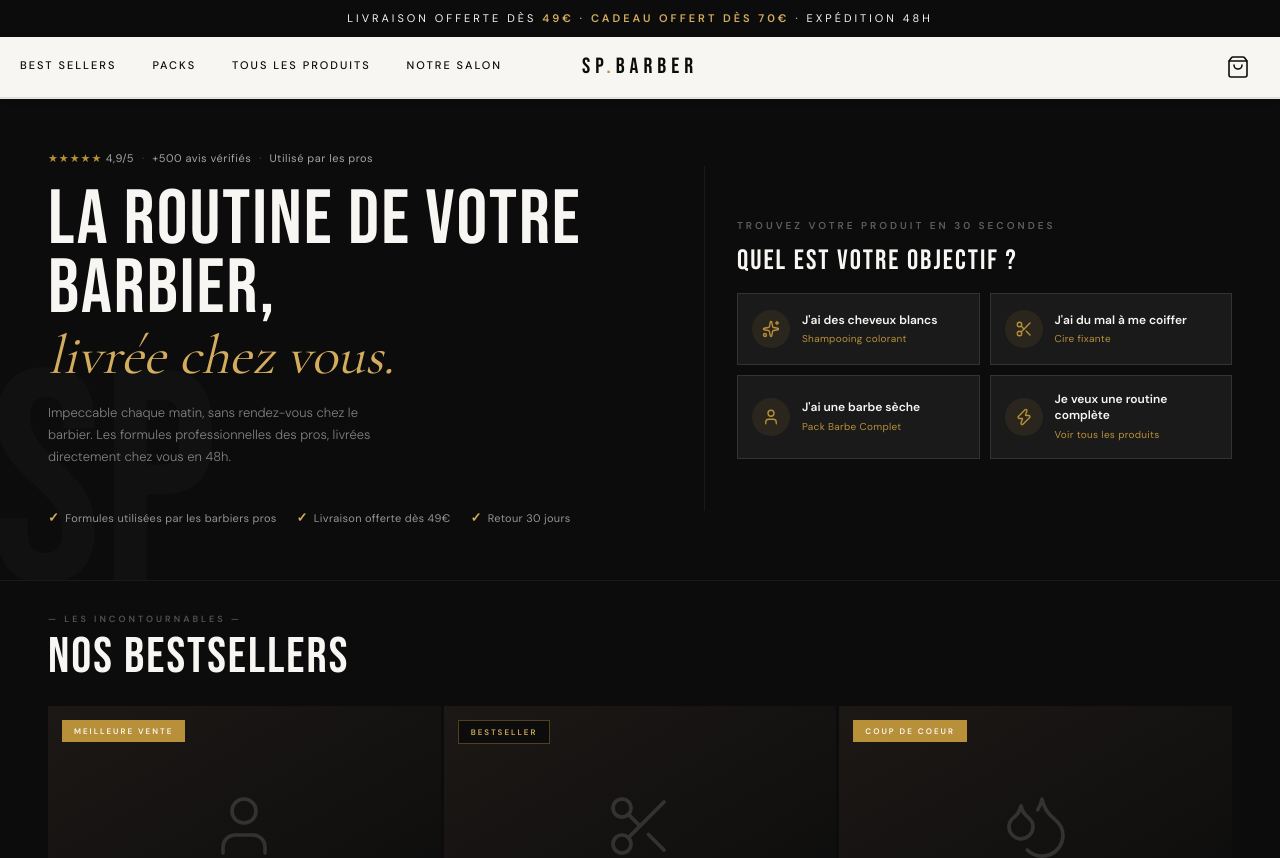
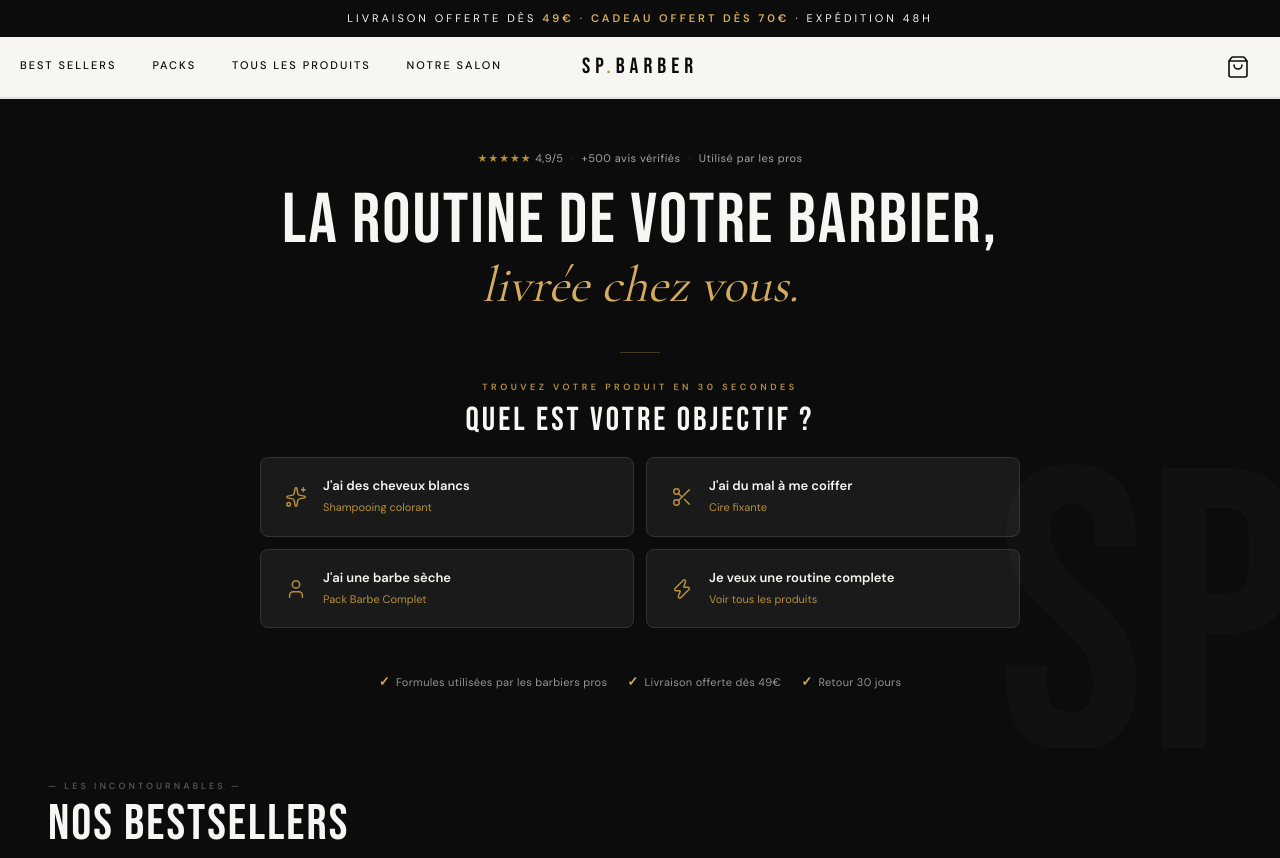
Before and after one commit to hedirahal-cmd/spbarber, a Next.js app: page / in a window 1280 px wide. Shown: the top 858 px of the page. Built offline with nearby package versions, Linux system fonts and the light colour scheme.

Commit message:
refactor: hero centered vertical layout, 2x2 quiz grid, no CTA button

```diff
--- a/src/app/globals.css
+++ b/src/app/globals.css
@@ -644,52 +644,53 @@ button { font-family: var(--fb); }
   letter-spacing: 0.5px;
 }
 
-/* ═══ HERO — 2 colonnes : headline gauche / objectifs droite ═══ */
+/* ═══ HERO — centré vertical, full width ═══ */
 .hero {
-  display: grid;
-  grid-template-columns: 55fr 45fr;
+  display: flex;
+  flex-direction: column;
+  align-items: center;
+  text-align: center;
   background: var(--b);
   position: relative;
   overflow: hidden;
-  align-items: center;
-  border-bottom: 1px solid rgba(255,255,255,.06);
-}
-.hero-l {
-  display: flex;
-  flex-direction: column;
-  justify-content: center;
-  padding: 52px 40px 52px 48px;
-  position: relative;
-  overflow: hidden;
-}
-.hero-l::before {
+  padding: 52px 48px 56px;
+  gap: 0;
+}
+.hero::before {
   content: "SP";
   position: absolute;
-  bottom: -60px;
-  left: -10px;
+  bottom: -80px;
+  right: -20px;
   font-family: var(--fd);
-  font-size: 300px;
-  color: rgba(255,255,255,.02);
+  font-size: 400px;
+  color: rgba(255,255,255,.018);
   line-height: 1;
   pointer-events: none;
-}
+  user-select: none;
+}
+
+/* Social proof bar */
 .hero-proof-bar {
   display: flex;
   align-items: center;
+  justify-content: center;
   gap: 8px;
-  margin-bottom: 20px;
+  margin-bottom: 22px;
   flex-wrap: wrap;
 }
 .hero-proof-item { font-size: 11px; color: rgba(248,246,243,.65); letter-spacing: 0.5px; font-weight: 400; }
 .hero-proof-star { color: var(--gold); font-size: 11px; letter-spacing: 1px; }
 .hero-proof-sep { color: rgba(248,246,243,.25); font-size: 11px; }
+
+/* H1 */
 .h-title {
   font-family: var(--fd);
-  font-size: clamp(52px, 6vw, 88px);
-  line-height: 0.9;
+  font-size: clamp(44px, 5.5vw, 80px);
+  line-height: 0.95;
   color: var(--w);
   letter-spacing: 2px;
-  margin-bottom: 14px;
+  margin-bottom: 36px;
+  max-width: 860px;
 }
 .h-title em {
   font-family: var(--fs);
@@ -698,92 +699,95 @@ button { font-family: var(--fb); }
   color: var(--goldl);
   display: block;
   letter-spacing: 0;
-  line-height: 1.15;
-}
-.h-sub {
-  font-size: 13px;
-  color: rgba(248,246,243,.5);
-  line-height: 1.7;
+  line-height: 1.2;
+}
+
+/* Séparateur visuel avant la section objectifs */
+.hq-sep {
+  width: 40px;
+  height: 1px;
+  background: rgba(184,144,58,.35);
   margin-bottom: 28px;
-  max-width: 340px;
-  font-weight: 300;
-}
-/* Colonne droite — zone objectifs */
-.hero-r {
-  padding: 52px 48px 52px 32px;
-  display: flex;
-  flex-direction: column;
-  gap: 14px;
-  justify-content: center;
-  border-left: 1px solid rgba(255,255,255,.06);
-}
+}
+
+/* Label + titre section objectifs */
 .hq-label {
-  font-size: 10px;
-  letter-spacing: 3px;
+  font-size: 9px;
+  letter-spacing: 3.5px;
   text-transform: uppercase;
-  color: rgba(248,246,243,.35);
+  color: var(--gold);
   font-family: var(--fb);
   font-weight: 700;
+  margin-bottom: 10px;
 }
 .hq-title {
   font-family: var(--fd);
-  font-size: clamp(20px, 2.2vw, 28px);
-  letter-spacing: 2px;
+  font-size: clamp(22px, 2.6vw, 34px);
+  letter-spacing: 3px;
   color: var(--w);
   line-height: 1;
-  margin-bottom: 4px;
-}
+  margin-bottom: 20px;
+}
+
+/* Grille 2×2 — max 760px, centrée */
 .hq-grid {
   display: grid;
   grid-template-columns: 1fr 1fr;
-  gap: 10px;
+  gap: 12px;
+  width: 100%;
+  max-width: 760px;
+  margin-bottom: 32px;
 }
 .hq-btn {
   display: flex;
   align-items: center;
-  gap: 12px;
-  padding: 16px 14px;
+  gap: 16px;
+  padding: 20px 24px;
   background: #1a1a1a;
   border: 1px solid #333;
+  border-radius: 8px;
   text-decoration: none;
   color: inherit;
+  text-align: left;
   min-height: 72px;
-  transition: border-color 0.2s, transform 0.18s, background 0.2s;
+  transition: border-color 0.2s, background 0.2s;
 }
 .hq-btn:hover {
   border-color: var(--gold);
-  background: rgba(184,144,58,.07);
-  transform: translateY(-2px);
+  background: rgba(184,144,58,.06);
 }
 .hq-icon {
   flex-shrink: 0;
-  width: 38px; height: 38px;
+  color: var(--gold);
   display: flex; align-items: center; justify-content: center;
-  color: var(--gold);
-  background: rgba(184,144,58,.1);
-  border-radius: 50%;
 }
 .hq-txt {
   display: flex;
   flex-direction: column;
-  gap: 3px;
+  gap: 4px;
   min-width: 0;
 }
 .hq-main {
-  font-size: 12px;
+  font-size: 13px;
   font-weight: 700;
   color: var(--w);
   font-family: var(--fb);
   line-height: 1.3;
 }
 .hq-sub {
-  font-size: 10px;
+  font-size: 11px;
   color: var(--gold);
   font-weight: 400;
   font-family: var(--fb);
-  letter-spacing: 0.3px;
-}
-
+}
+
+/* Trust checks — centrés en bas */
+.hero-trust-checks {
+  display: flex;
+  justify-content: center;
+  gap: 24px;
+  flex-wrap: wrap;
+}
 .hero-inline-trust { display: flex; align-items: center; gap: 8px; flex-wrap: wrap; }
 .hero-inline-trust span { font-size: 10px; color: rgba(248,246,243,.35); letter-spacing: 0.5px; }
 .hero-trust-dot { color: rgba(248,246,243,.2); }
@@ -1452,22 +1456,18 @@ footer { background: #060606; border-top: 1px solid rgba(255,255,255,.05); paddi
   .kit-banner { grid-template-columns: 1fr; }
   .sticky-atc { padding: 8px 16px; }
 }
-@media (max-width: 900px) {
-  .hero { grid-template-columns: 1fr; }
-  .hero-l { padding: 36px 24px 20px; }
-  .hero-r { padding: 0 24px 36px; border-left: none; border-top: 1px solid rgba(255,255,255,.06); }
-  .hq-grid { grid-template-columns: 1fr 1fr; }
-  .h-sub { display: none; }
+@media (max-width: 600px) {
+  .hero { padding: 36px 20px 44px; }
+  .hq-grid { grid-template-columns: 1fr; gap: 10px; }
+  .hq-btn { padding: 16px 20px; gap: 14px; }
+  .hero-trust-checks { gap: 12px; }
 }
 @media (max-width: 480px) {
   .rea-c-sep { display: none; }
-  .hero-l { padding: 28px 20px 16px; }
-  .hero-r { padding: 0 20px 28px; }
-  .hero-trust-checks { gap: 8px; margin-top: 0; }
+  .hero { padding: 28px 16px 36px; }
+  .hero-trust-checks { gap: 8px; }
   .hero-check-item { font-size: 10px; }
-  .hq-btn { padding: 12px; gap: 10px; min-height: 64px; }
-  .hq-icon { width: 34px; height: 34px; }
-  .hq-main { font-size: 11px; }
+  .hq-main { font-size: 12px; }
 }
 
 /* ═══════════════════════════════════
--- a/src/app/page.tsx
+++ b/src/app/page.tsx
@@ -88,11 +88,10 @@ export default function HomePage() {
         type="application/ld+json"
         dangerouslySetInnerHTML={{ __html: JSON.stringify(breadcrumbSchema) }}
       />
-      {/* ── HERO — 2 colonnes : headline + trust | objectifs ── */}
+      {/* ── HERO — centré vertical ── */}
       <section className="hero">
 
-        {/* Colonne gauche — headline */}
-        <div className="hero-l">
+        {/* Social proof */}
         <div className="hero-proof-bar">
           <span className="hero-proof-item">
             <span className="hero-proof-star">★★★★★</span> 4,9/5
@@ -103,55 +102,55 @@ export default function HomePage() {
           <span className="hero-proof-item">Utilisé par les pros</span>
         </div>
 
+        {/* H1 */}
         <h1 className="h-title">
           La routine de votre barbier,<em>livrée chez vous.</em>
         </h1>
 
-          <p className="h-sub">
-            Impeccable chaque matin, sans rendez-vous chez le barbier. Les formules professionnelles des pros, livrées directement chez vous en 48h.
-          </p>
+        {/* Séparateur */}
+        <div className="hq-sep" />
 
-          <div className="hero-trust-checks">
-            <span className="hero-check-item"><span className="hero-check-v">✓</span> Formules utilisées par les barbiers pros</span>
-            <span className="hero-check-item"><span className="hero-check-v">✓</span> Livraison offerte dès 49€</span>
-            <span className="hero-check-item"><span className="hero-check-v">✓</span> Retour 30 jours</span>
-          </div>
-        </div>
-
-        {/* Colonne droite — 4 boutons problème/solution */}
-        <div className="hero-r">
+        {/* Label + titre objectifs */}
         <div className="hq-label">Trouvez votre produit en 30 secondes</div>
         <div className="hq-title">Quel est votre objectif&nbsp;?</div>
+
+        {/* Grille 2×2 */}
         <div className="hq-grid">
           <Link href="/products/shampooing-noir-colorant" className="hq-btn">
-              <span className="hq-icon"><Sparkles size={18} strokeWidth={1.8} /></span>
+            <span className="hq-icon"><Sparkles size={22} strokeWidth={1.6} /></span>
             <span className="hq-txt">
               <span className="hq-main">J&apos;ai des cheveux blancs</span>
               <span className="hq-sub">Shampooing colorant</span>
             </span>
           </Link>
           <Link href="/products/cire-cheveux-premium" className="hq-btn">
-              <span className="hq-icon"><Scissors size={18} strokeWidth={1.8} /></span>
+            <span className="hq-icon"><Scissors size={22} strokeWidth={1.6} /></span>
             <span className="hq-txt">
               <span className="hq-main">J&apos;ai du mal à me coiffer</span>
               <span className="hq-sub">Cire fixante</span>
             </span>
           </Link>
           <Link href="/products/pack-barbe-complet" className="hq-btn">
-              <span className="hq-icon"><User size={18} strokeWidth={1.8} /></span>
+            <span className="hq-icon"><User size={22} strokeWidth={1.6} /></span>
             <span className="hq-txt">
               <span className="hq-main">J&apos;ai une barbe sèche</span>
               <span className="hq-sub">Pack Barbe Complet</span>
             </span>
           </Link>
           <Link href="/products" className="hq-btn">
-              <span className="hq-icon"><Zap size={18} strokeWidth={1.8} /></span>
+            <span className="hq-icon"><Zap size={22} strokeWidth={1.6} /></span>
             <span className="hq-txt">
-                <span className="hq-main">Je veux une routine complète</span>
+              <span className="hq-main">Je veux une routine complete</span>
               <span className="hq-sub">Voir tous les produits</span>
             </span>
           </Link>
         </div>
+
+        {/* Trust checks */}
+        <div className="hero-trust-checks">
+          <span className="hero-check-item"><span className="hero-check-v">✓</span> Formules utilisées par les barbiers pros</span>
+          <span className="hero-check-item"><span className="hero-check-v">✓</span> Livraison offerte dès 49€</span>
+          <span className="hero-check-item"><span className="hero-check-v">✓</span> Retour 30 jours</span>
         </div>
 
       </section>
```
Lines whose indentation alone changed are shown as unchanged.
